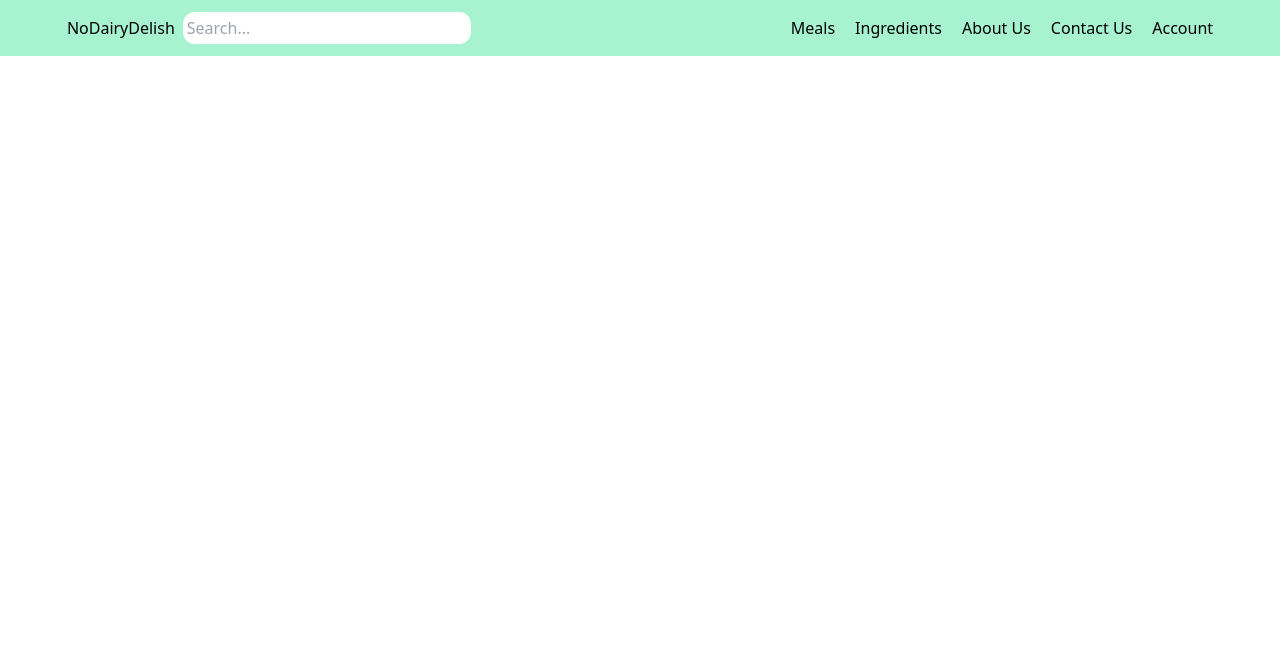
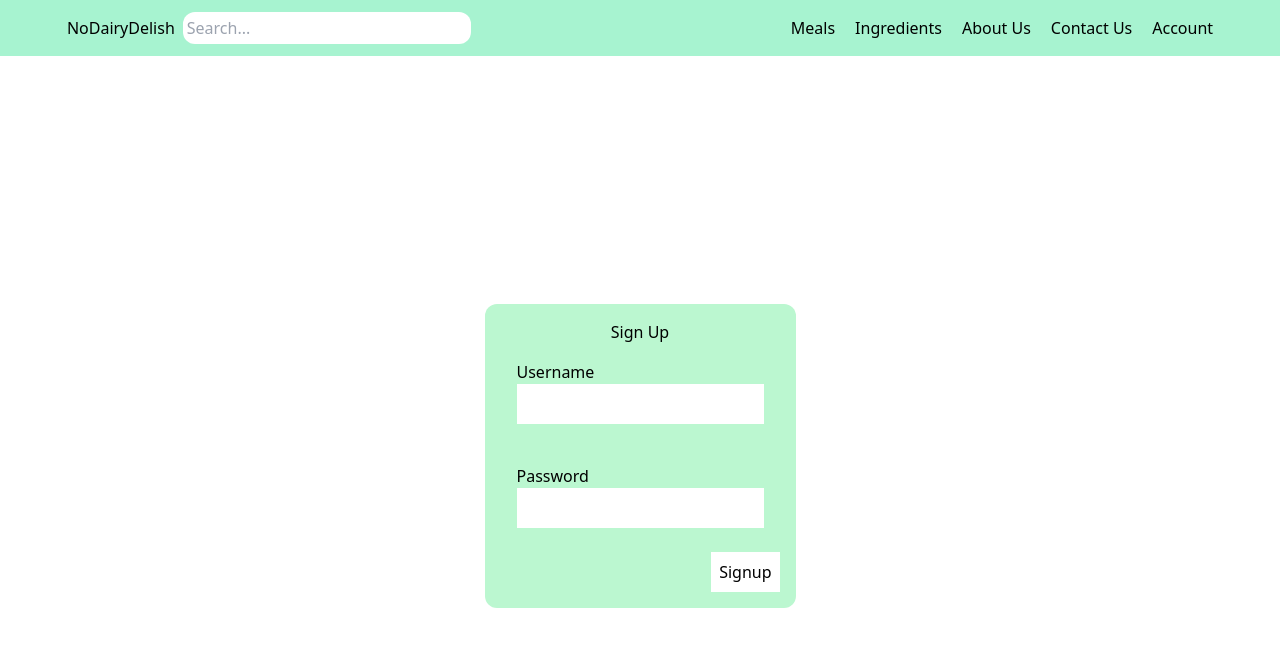
Before and after one commit to kimbencinas/no-dairy-delish, a React (Create React App) app: page /signup in a window 1280 px wide. Shown: the top 646 px of the page. Built offline with nearby package versions, Linux system fonts and the light colour scheme.

Commit message:
Add signup form to signup page

```diff
--- a/src/Pages/Contact.jsx
+++ b/src/Pages/Contact.jsx
@@ -2,10 +2,11 @@ import React, { useState } from 'react';
 import Navbar from '../Components/Navbar';
 
 function Contact() {
-  const [firstName, setFirstName] = useState('');
+  /* const [firstName, setFirstName] = useState('');
   const [lastName, setLastName] = useState('');
   const [email, setEmail] = useState('');
   const [message, setMessage] = useState('');
+*/
 
   return (
     <div>
@@ -15,17 +16,15 @@ function Contact() {
         <div className="flex flex-col">
           <form className="bg-white shadow-md rounded px-4">
             <div className="mb-4">
-              <label className="block">FIRST NAME
+              <label className="block text-black">FIRST NAME
                 <input
                   type="text"
-                  value={firstName}
                   className="shadow border rounded"
                 />
               </label>
               <label className="block">LAST NAME
                 <input
                   type="text"
-                  value={lastName}
                   className="shadow border rounded"
                 />
               </label>
@@ -33,13 +32,11 @@ function Contact() {
             <label className="block">EMAIL
               <input
                 type="text"
-                value={email}
                 className="shadow border rounded"
               />
             </label>
             <label className="block">MESSAGE
               <textarea
-                value={message}
                 className="shadow border rounded"
               />
             </label>
--- a/src/Pages/Signup.jsx
+++ b/src/Pages/Signup.jsx
@@ -6,6 +6,38 @@ function Signup() {
   return (
     <div>
       <Navbar />
+      <div className="main-container flex items-center justify-center h-screen">
+        <div className="bg-green-200 p-4 rounded-xl">
+            <h2 className="text-center">Sign Up</h2>
+            <form>
+                <div className="mb-2 p-4">
+                    <label className="text-black block">
+                        Username
+                    </label>
+                    <input
+                        type="text"
+                        className="p-2"
+                    />
+                </div>
+                <div className="mb-2 p-4">
+                    <label className="text-black block">
+                            Password
+                    </label>
+                    <input
+                        type="password"
+                        className="p-2"
+                    />
+                </div>
+                <div className="flex justify-end">
+                    <button
+                        type="submit"
+                        className="bg-white p-2">
+                        Signup
+                    </button>
+                </div>
+            </form>
+        </div>
+    </div>
     </div>
   );
 }
```
